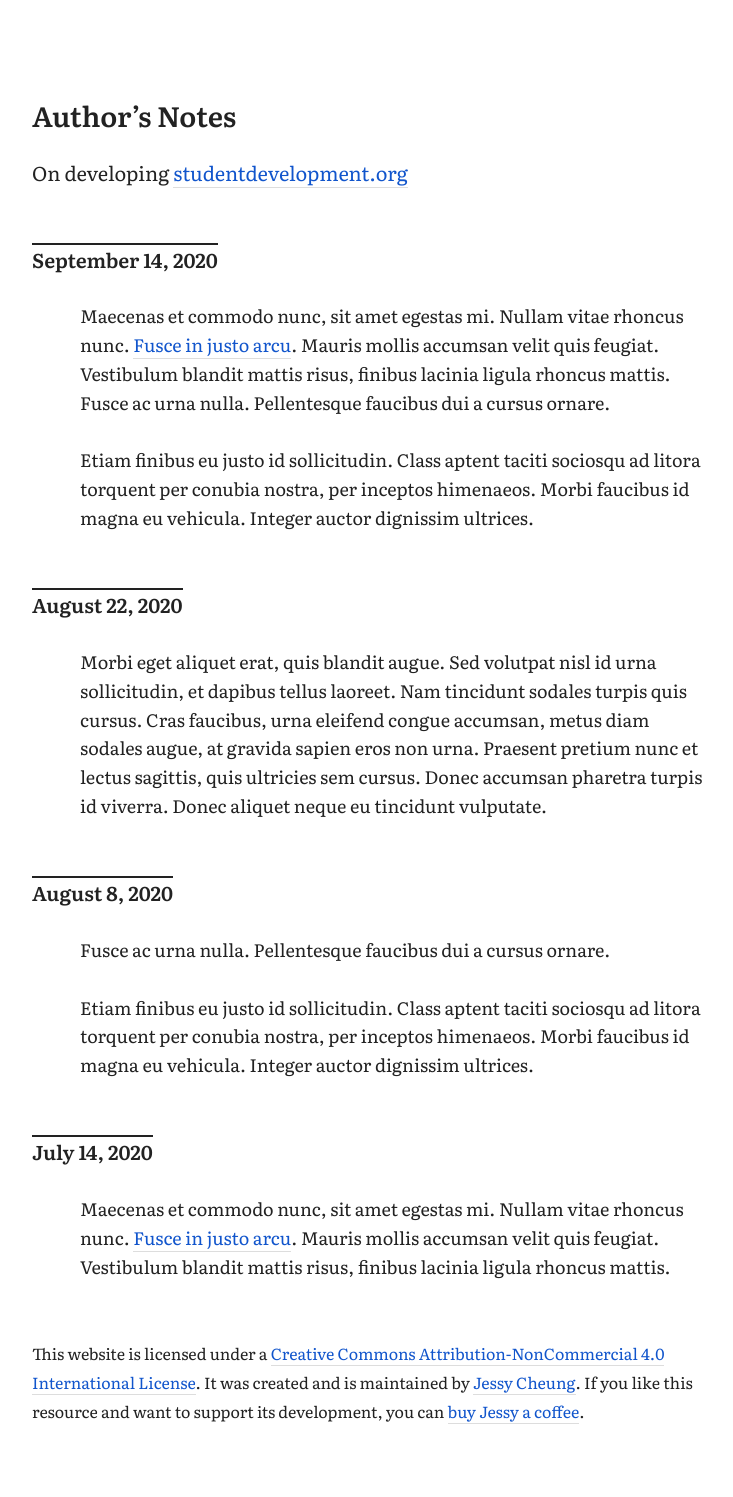
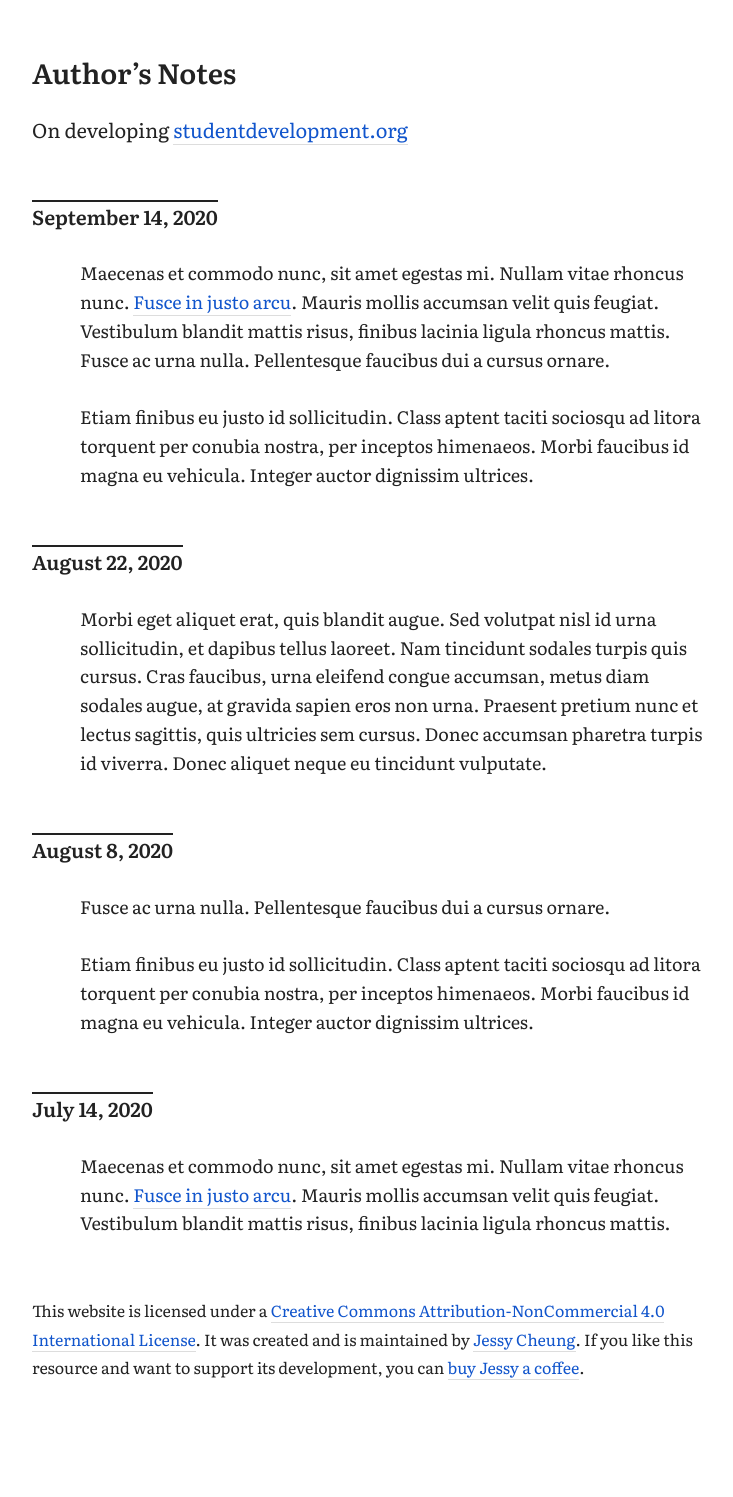
Before and after one commit to jl-c/jl-c.github.io, a Jekyll site: the page notes.html, which Jekyll copies as it is, in a window 1280 px wide. Shown: the whole page, without its empty margins (272-1005 px from the left). Built offline with Jekyll 4.4.1, drawn with Linux system fonts in a browser that asks for light colours; after the commit the page ends 1440 px from its top, so only the background shows below that.

Commit message:
Update notes.html

```diff
--- a/notes.html
+++ b/notes.html
@@ -56,8 +56,13 @@
 margin:3.6rem 0
 }
 
-@media screen and (min-width:42rem){
-body{margin:4.5rem auto}
+@media screen and (min-width:39rem){
+body{margin:1.8rem 1.5rem}
+p{margin-left:auto;max-width:39rem}
+}
+
+@media screen and (min-width:45rem){
+body{margin:1.8rem auto}
 p{margin-left:3rem}
 }
 
```
